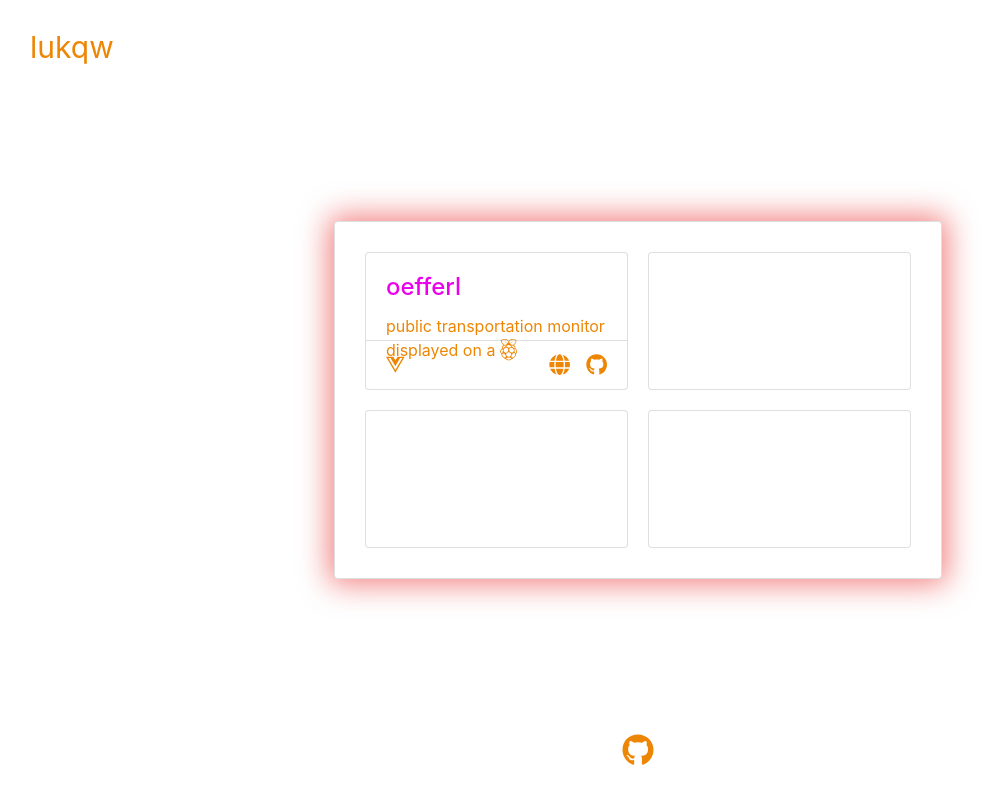
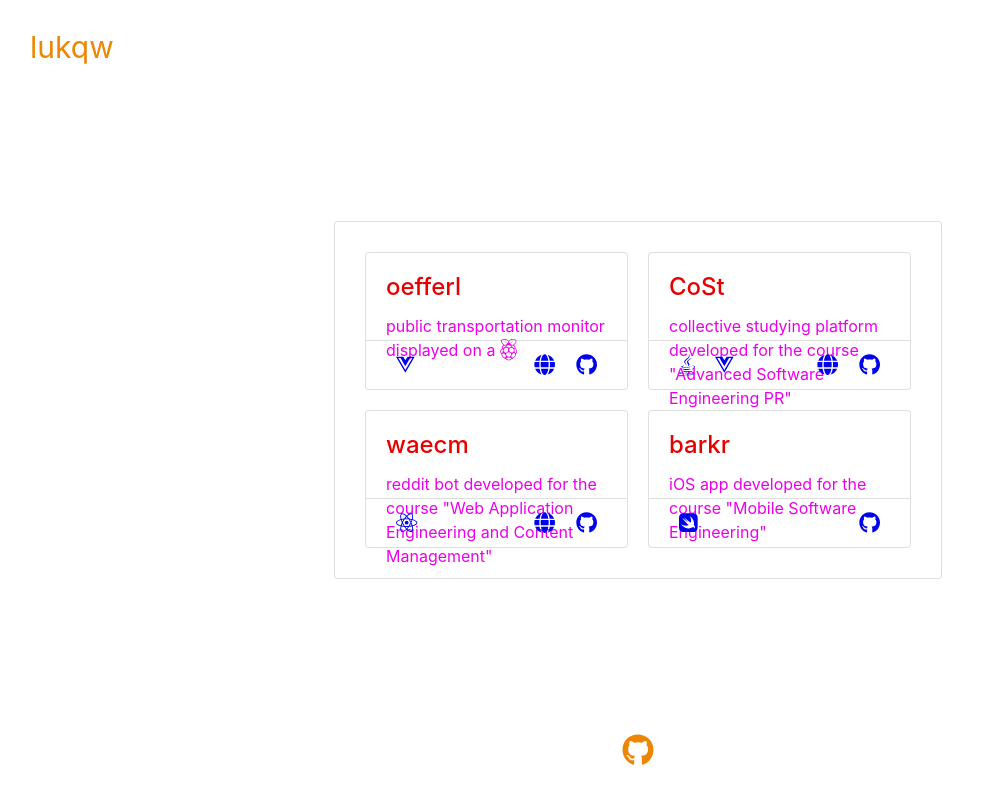
Before and after one commit to lukqw/lukqw.com, a Vue app: page / in a window 1280 px wide. Shown: the whole page, without its empty margins (2-999 px from the left). Built offline with nearby package versions, Linux system fonts and the light colour scheme.

Commit message:
add 4 projects to main view

```diff
--- a/src/App.vue
+++ b/src/App.vue
@@ -15,12 +15,6 @@
     padding: 32px;
     height: 100%;
     background-color: #ffffff;
-  }
-  .t-href {
-    color: #ed8605;
-    :hover {
-      color: #ed6a05;
-    }
   }
 
   a {
--- a/src/main.js
+++ b/src/main.js
@@ -7,12 +7,12 @@ import 'bootstrap-vue/dist/bootstrap-vue.css'
 
 import { library } from '@fortawesome/fontawesome-svg-core'
 import { faGlobe } from '@fortawesome/free-solid-svg-icons'
-import { faGithub, faRaspberryPi, faVuejs } from '@fortawesome/free-brands-svg-icons'
+import { faGithub, faRaspberryPi, faVuejs, faJava, faRedditAlien, faSwift, faReact } from '@fortawesome/free-brands-svg-icons'
 import { FontAwesomeIcon } from '@fortawesome/vue-fontawesome'
 
 Vue.component('font-awesome-icon', FontAwesomeIcon)
 
-library.add(faGithub, faRaspberryPi, faVuejs)
+library.add(faGithub, faRaspberryPi, faVuejs, faJava, faRedditAlien, faSwift, faReact)
 library.add(faGlobe)
 
 Vue.use(BootstrapVue)
--- a/src/views/Home.vue
+++ b/src/views/Home.vue
@@ -10,31 +10,100 @@
           <font-awesome-icon :icon="['fab', 'raspberry-pi']" size="lg"/>
         </b-card-text>
         <template #footer>
+          <div class="footer-box">
+            <div class="fa-icon">
               <font-awesome-icon :icon="['fab', 'vuejs']" size='lg'/>
-            <div class="float-right">
+            </div>
             <div class="link-box">
+              <div class="fa-icon">
                 <a href="https://lukqw.com/oefferl/" class="t-href">
                   <font-awesome-icon :icon="['fas', 'globe']" size="lg"/>
                 </a>
+              </div>
+              <div class="fa-icon">
                 <a href="https://www.github.com/lukqw/oefferl" class="t-href">
                   <font-awesome-icon :icon="['fab', 'github']" size="lg"/>
                 </a>
               </div>
             </div>
+          </div>
         </template>
       </b-card>
-        <b-card>
-
+      <b-card title="CoSt" footer-tag="footer">
+        <b-card-text>
+          collective studying platform developed for the course "Advanced Software Engineering PR"
+        </b-card-text>
+        <template #footer>
+          <div class="footer-box">
+            <div class="stack-box">
+              <div class="fa-icon">
+                <font-awesome-icon :icon="['fab', 'java']" size='lg'/>
+              </div>
+              <div class="fa-icon">
+                <font-awesome-icon :icon="['fab', 'vuejs']" size='lg'/>
+              </div>
+            </div>
+            <div class="link-box">
+              <div class="fa-icon">
+                <a href="https://lukqw.com/CoSt/" class="t-href">
+                  <font-awesome-icon :icon="['fas', 'globe']" size="lg"/>
+                </a>
+              </div>
+              <div class="fa-icon">
+                <a href="https://www.github.com/lukqw/CoSt" class="t-href">
+                  <font-awesome-icon :icon="['fab', 'github']" size="lg"/>
+                </a>
+              </div>
+            </div>
+          </div>
+        </template>
       </b-card>
-        <b-card>
-
+      <b-card title="waecm" footer-tag="footer">
+        <b-card-text>
+          reddit bot developed for the course "Web Application Engineering and Content Management"
+        </b-card-text>
+        <template #footer>
+          <div class="footer-box">
+            <div class="fa-icon">
+              <font-awesome-icon :icon="['fab', 'react']" size='lg'/>
+            </div>
+            <div class="link-box">
+              <div class="fa-icon">
+                <a href="https://lukqw.com/waecm/" class="t-href">
+                  <font-awesome-icon :icon="['fas', 'globe']" size="lg"/>
+                </a>
+              </div>
+              <div class="fa-icon">
+                <a href="https://www.github.com/lukqw/waecm2020ss" class="t-href">
+                  <font-awesome-icon :icon="['fab', 'github']" size="lg"/>
+                </a>
+              </div>
+            </div>
+          </div>
+        </template>
       </b-card>
-        <b-card>
-
+      <b-card title="barkr" footer-tag="footer">
+        <b-card-text>
+          iOS app developed for the course "Mobile Software Engineering"
+        </b-card-text>
+        <template #footer>
+          <div class="footer-box">
+            <div class="fa-icon">
+              <font-awesome-icon :icon="['fab', 'swift']" size='lg'/>
+            </div>
+            <div class="link-box">
+              <div class="fa-icon">
+                <a href="https://www.github.com/lukqw/barkr" class="t-href">
+                  <font-awesome-icon :icon="['fab', 'github']" size="lg"/>
+                </a>
+              </div>
+            </div>
+          </div>
+        </template>
       </b-card>
     </b-card>
     <div class="footer">
-      <a href="https://www.github.com/lukqw" class="t-href">
+      <a href="https://www.github.com/lukqw" class="t-href-orange">
         <font-awesome-icon :icon="['fab', 'github']" size="2x"/>
       </a>
     </div>
@@ -56,7 +125,27 @@
 }
 
 .card-title {
+  color: #e70000;
+}
+
+.card-text {
   color: #ea00eb;
+}
+
+.t-href {
+  color: #0002ec;
+
+  :hover {
+    color: #00018d;
+  }
+}
+
+.t-href-orange {
+  color: #ed8605;
+
+  :hover {
+    color: #ed6a05;
+  }
 }
 
 .card {
@@ -69,29 +158,36 @@
 
 .card-footer {
   background-color: unset;
+  color: #0002ec;
 }
 
-.link-box {
-  > * {
-    margin-left: 15px;
+.footer-box {
+  display: flex;
+  justify-content: space-between;
 }
+
+.fa-icon {
+  margin: 0 10px;
+}
+
+.link-box, .stack-box {
+  display: flex;
 }
 
 .boxstyle {
-  -webkit-box-shadow: 0px 0px 30px 5px rgba(231, 0, 0, 0.5);
-  -moz-box-shadow: 0px 0px 30px 5px rgba(231, 0, 0, 0.5);
-  box-shadow: 0px 0px 30px 5px rgba(231, 0, 0, 0.5);
   width: 100%;
   height: 75%;
   overflow-y: auto;
   align-self: center;
   scroll-snap-type: y mandatory;
   scroll-padding: calc(1.25rem + 10px);
+
   > .card-body {
     display: flex;
     flex-wrap: wrap;
     justify-content: space-around;
   }
+
   > .card-body > .card:last-child {
     margin-bottom: calc(1.25rem + 10px);
   }
```
Lines whose indentation alone changed are shown as unchanged.
